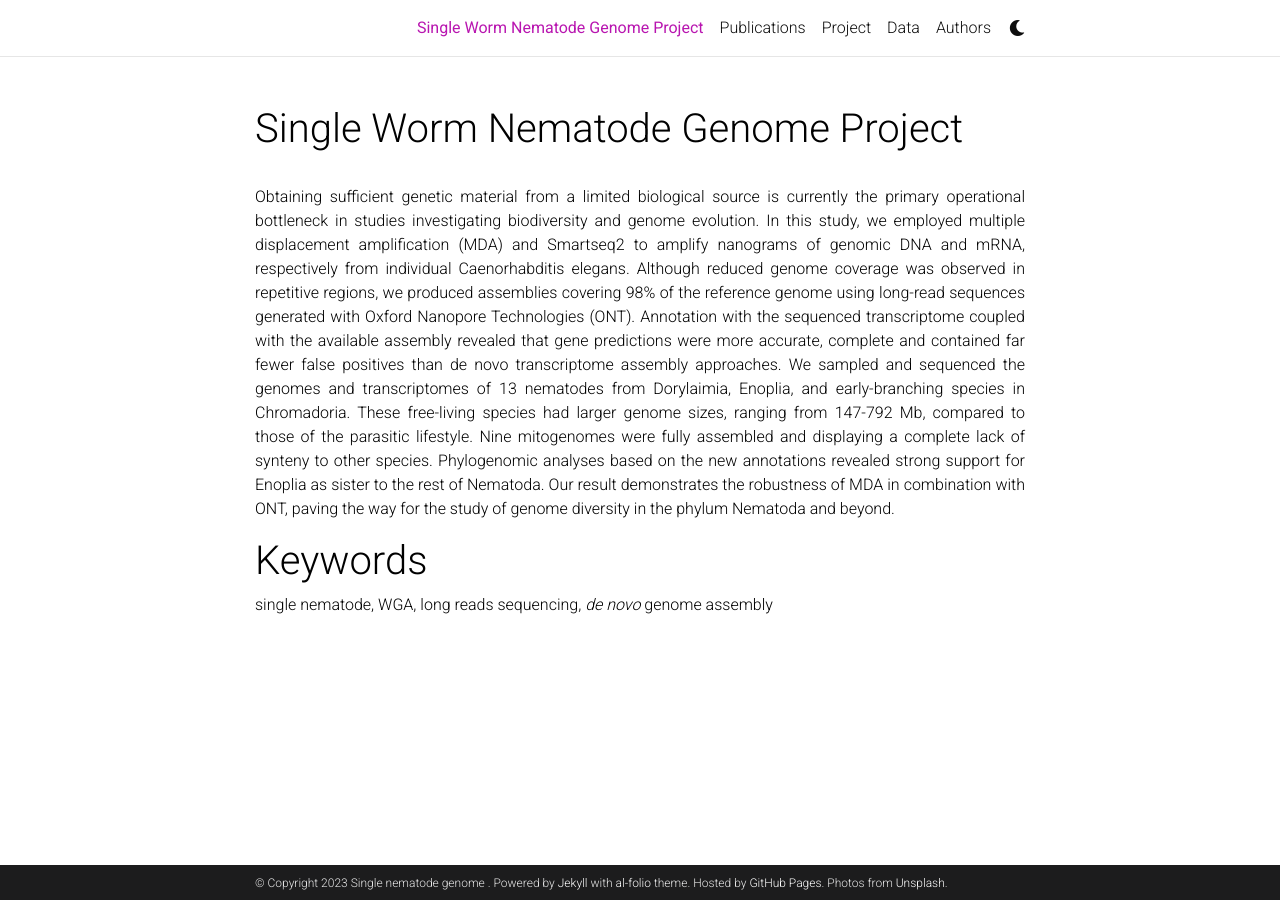
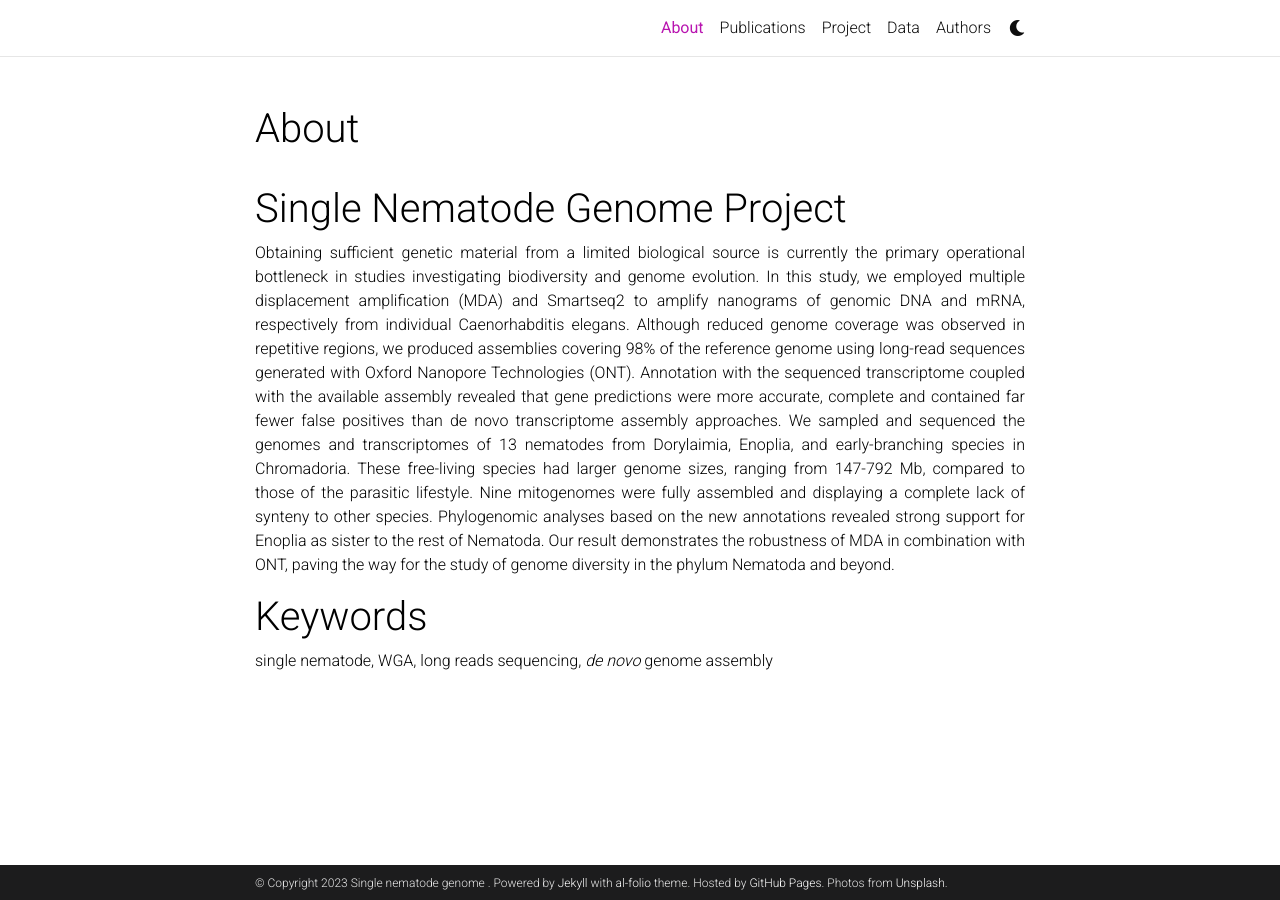
Before and after one commit to YiChienLee1010/Single-nematode-genome, a Jekyll site: the page built from _pages/about.md, in a window 1280 px wide. Built offline with Jekyll 4.4.1, drawn with Linux system fonts in a browser that asks for light colours; comment, search, counter and statistics services are not loaded; a style sheet for code colours, icons or effects is not loaded.

Commit message:
Update about.md

```diff
--- a/_pages/about.md
+++ b/_pages/about.md
@@ -1,6 +1,6 @@
 ---
 layout: page
-title: Single Worm Nematode Genome Project
+title: About
 permalink: /
 
 news: false  # includes a list of news items
```
Also changed, not shown: other parts of _pages/about.md (+2 -0 lines).
